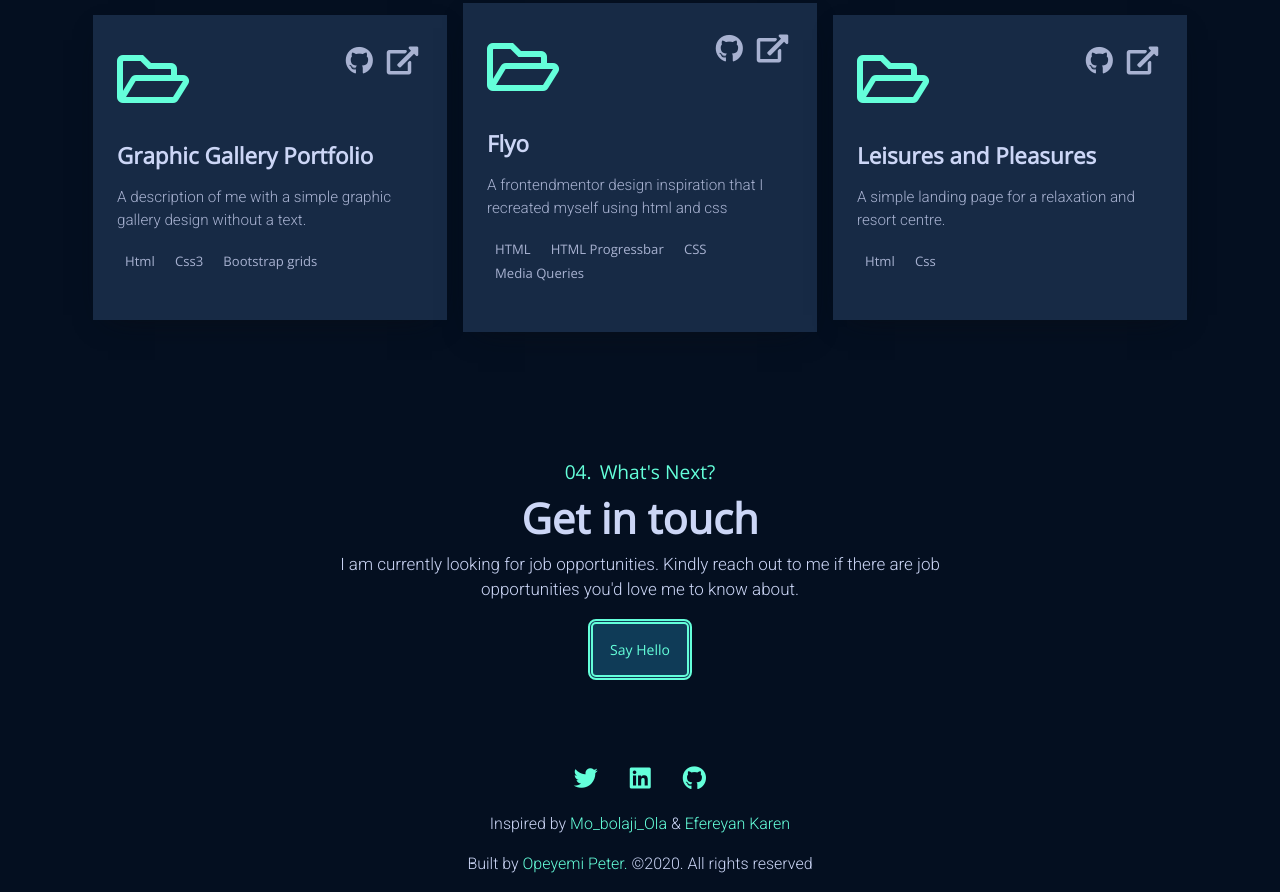
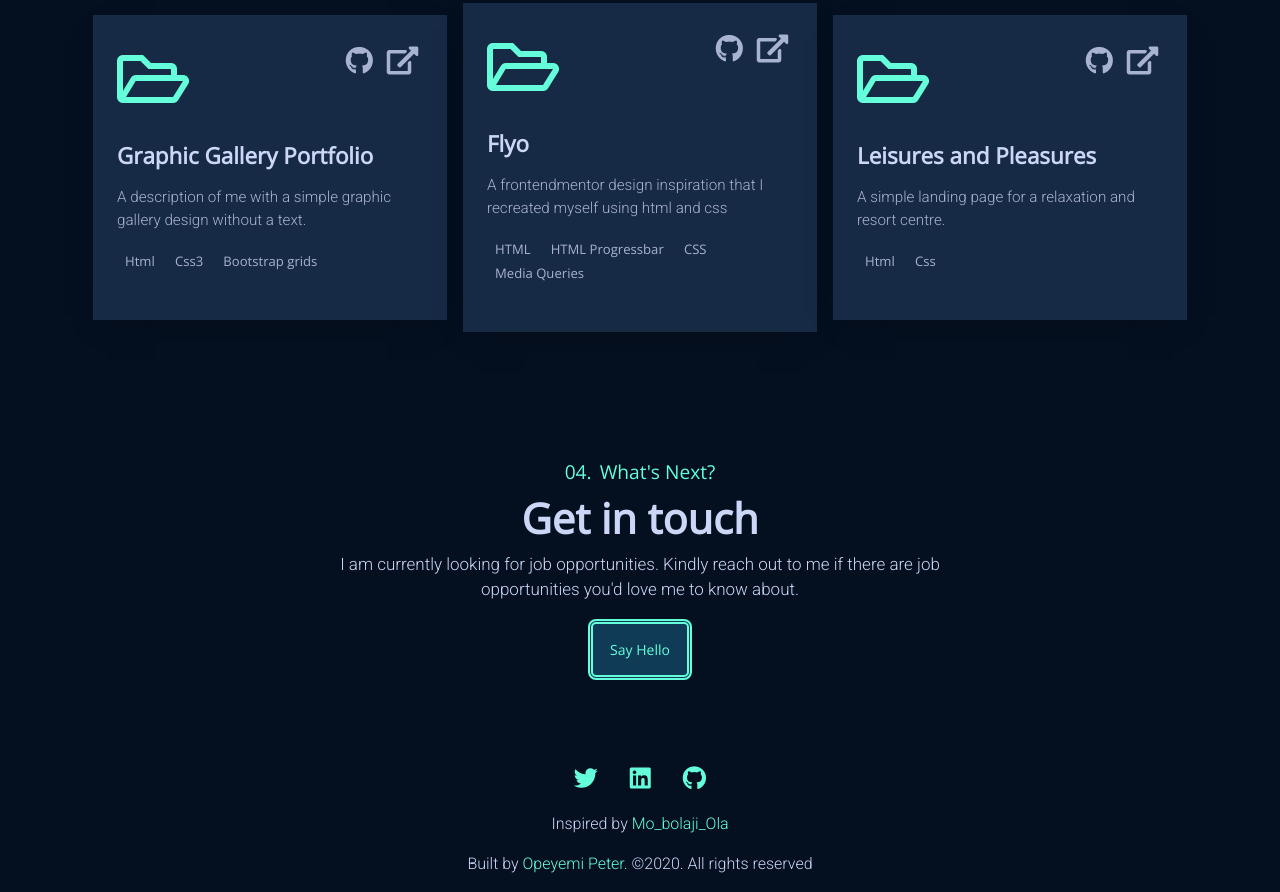
Before and after one commit to opeyemipeter1759/My-portfolio-webpage, a plain HTML site: page index.html in a window 1280 px wide. Shown: the part 4708-5600 px from the top of the page. Drawn offline with nearby package versions, Linux system fonts and the light colour scheme.

Commit message:
my portfolio

```diff
--- a/index.html
+++ b/index.html
@@ -558,7 +558,7 @@
               <li><a href="https://www.linkedin.com/in/opeyemi-peter-okunola-555506147/"><i class="fab fa-linkedin"></i></a></li>
               <li><a href="https://github.com/opeyemipeter1759/"><i class="fab fa-github"></i></a></li>
             </ul>
-            <p>Inspired by <span><a href="https://mobolaji-ola.netlify.app/">Mo_bolaji_Ola</a></span> & <span> <a href="https://twitter.com/EfereyanK">Efereyan Karen</a></span></p>
+            <p>Inspired by <span><a href="https://mobolaji-ola.netlify.app/">Mo_bolaji_Ola</a></span></p>
             <p>Built by <span> <a href="https://twitter.com/theTech_Gent?s=09">Opeyemi Peter.</a></span>  &copy;2020.  All rights reserved</p>
           </div>
         </footer>
```
